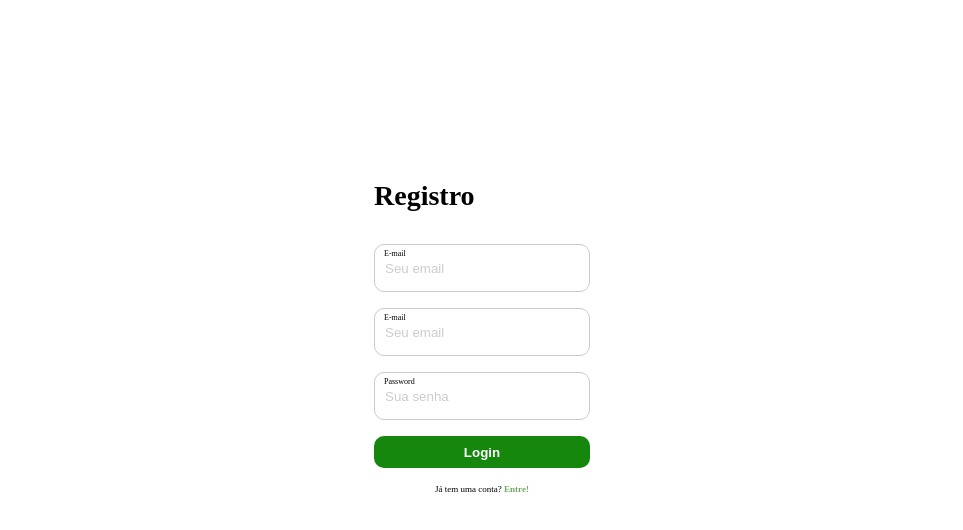
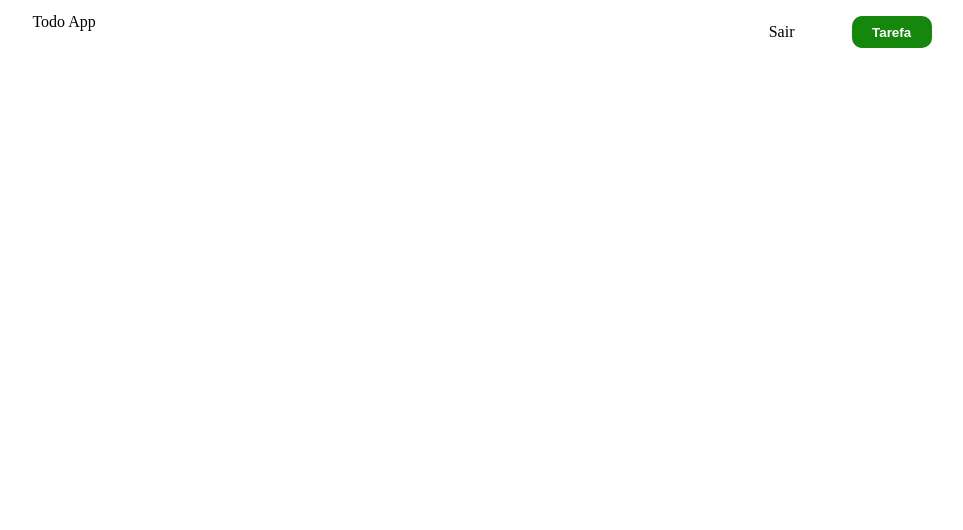
Before and after one commit to constThiagoSilva/todo-app, a React (Vite) app: page / in a window 1280 px wide. Shown: the top 530 px of the page, without its empty margins (158-1121 px from the left). Built offline with nearby package versions, Linux system fonts and the light colour scheme.

Commit message:
feat: add header

```diff
--- a/src/App.tsx
+++ b/src/App.tsx
@@ -1,10 +1,11 @@
 import { LoginPage } from "./pages/Auth/Login"
 import { RegisterPage } from "./pages/Auth/Register"
+import { MainPage } from "./pages/Main"
 
 function App() {
   return (
     <>
-      <RegisterPage/>
+      <MainPage/>
     </>
   )
 }
--- /dev/null
+++ b/src/pages/Main/index.tsx
@@ -0,0 +1,30 @@
+import { Button } from "../../components/Button";
+import {
+  AddTaskContainer,
+  Container,
+  Content,
+  TaskListContaner,
+} from "./style";
+
+export const MainPage = () => {
+  return (
+    <Container>
+      <header>
+        <div className="center">
+
+        <nav>
+          <span>Todo App</span>
+          <a href="#">Sair</a>
+        </nav>
+        <div className="add-task-button-container">
+          <Button title="Tarefa" onCLick={(event) => console.log(event)} />
+        </div>
+        </div>
+      </header>
+      <Content>
+        <AddTaskContainer></AddTaskContainer>
+        <TaskListContaner></TaskListContaner>
+      </Content>
+    </Container>
+  );
+};
--- /dev/null
+++ b/src/pages/Main/style.ts
@@ -0,0 +1,71 @@
+import styled from "styled-components";
+
+export const Container = styled.div`
+    width: 100%;
+    height: 100vh;
+
+    display: flex;
+    justify-content: center;
+    align-items: center;
+    flex-direction: column;
+
+    header {
+        width: 100%;
+        height: 8vh;
+
+        .center {
+            width: 80%;
+            height: 100%;
+
+            margin: 0 auto;
+
+            display: flex;
+            justify-content: center;
+            align-items: center;
+
+            nav {
+                width: 80%;
+
+                display: flex;
+                justify-content: space-between;
+
+                a {
+                    text-decoration: none;
+
+                    color: black;
+                    padding: 10px;
+                    width: 100px;
+
+                    text-align: center;
+
+                    border-radius: 10px;
+
+                    margin-right: 20px;
+
+                    &:hover {
+                        background-color: #eee;
+                    }
+                }
+            }
+        }
+
+        .add-task-button-container {
+            width: 5rem;
+        }
+
+    }
+`
+
+export const Content = styled.main`
+    width: 80%;
+    flex: 1;
+
+`
+
+export const AddTaskContainer = styled.section`
+
+`
+
+export const TaskListContaner = styled.section`
+
+`
```
